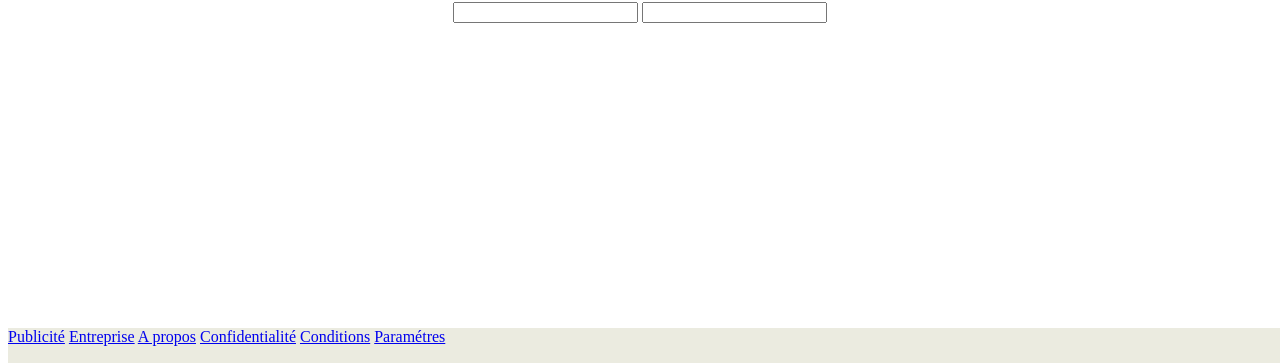
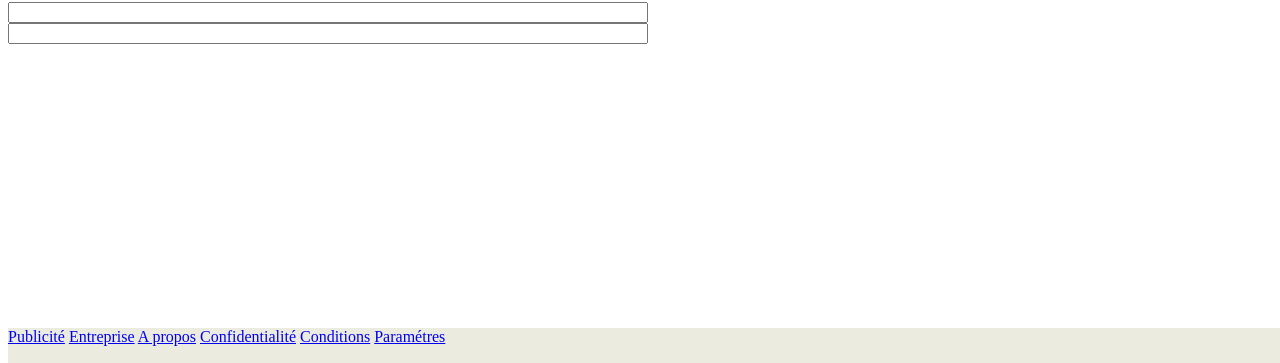
Before and after one commit to JuLbJ/google_site, a plain HTML site: page index.html in a window 1280 px wide. Shown: the part 437-800 px from the top of the page. Drawn offline with Linux system fonts and the light colour scheme.

Commit message:
fieldset_done

```diff
--- a/style.css
+++ b/style.css
@@ -32,23 +32,26 @@ body{
 img{
 	padding-top: 150px;
 	background-size: cover;
-
 	border: 1px solid black;
 	display: block;
 	margin: 0 auto;
-
 }
 /*____________________________________________________Psedo - C l a s s selectors____________________________________________________________*/
 
 .a: link{
 		text-decoration: none;
 }
-form{
+fieldset{
 text-align: center;
 border: #ebebe0; 1px;
-margin-top: auto;
+
+margin-top: -70px;
+width: auto;
+border: 1px solid black;
 }
-
+input{
+	width: 50%;
+}
 
 
 
```
